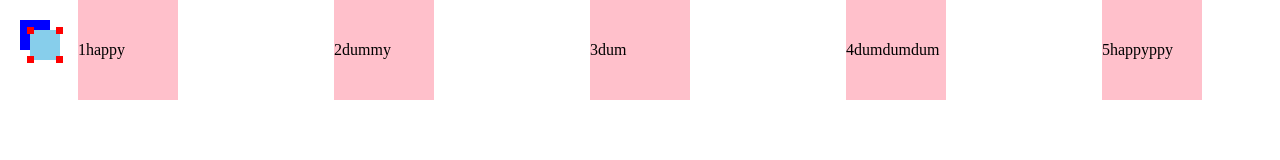
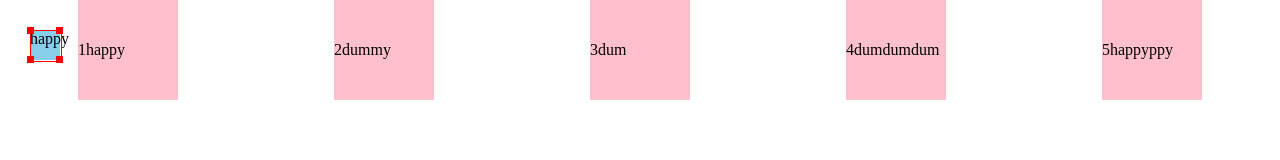
Before and after one commit to CHEWCHEWW/react-web-editor, a React app: page / in a window 1280 px wide. Shown: the top 160 px of the page. Built offline with nearby package versions, Linux system fonts and the light colour scheme.

Commit message:
[ADD]: Combine resize & draggable

```diff
--- a/src/components/App/index.tsx
+++ b/src/components/App/index.tsx
@@ -1,15 +1,15 @@
 import React from "react";
 
 import DnDDummy from "../DnDDummy";
-import Dummy from "../Dummy";
-import ResizeDummy from "../ResizeDummy";
+import Editor from "../Editor";
 
 const App = (): React.ReactElement => {
   return (
     <>
-      <Dummy left={20} top={20} />
       <DnDDummy />
-      <ResizeDummy top={30} left={30} width={30} height={30} minWidth={1} minHeight={1} />
+      <Editor top={30} left={30} width={30} height={30} minWidth={1} minHeight={1}>
+        <div>happy</div>
+      </Editor>
     </>
   );
 };
--- a/src/components/Dummy/index.tsx
+++ /dev/null
@@ -1,53 +0,0 @@
-import React, { useState, useEffect } from "react";
-import styled from "styled-components";
-
-import { ComponentLocation } from "../../types/ui";
-import useDraggable from "../../hooks/useDraggable";
-
-const Dummy: React.FC<ComponentLocation> = ({ left, top }): React.ReactElement => {
-  const {
-    handleDragStart,
-    handleDragEnd,
-    handleDragMove,
-    componentLocation,
-    isDragging,
-  } = useDraggable({ left, top });
-
-  const [componentInformation, setComponentInformation] = useState<ComponentLocation>({
-    left,
-    top,
-  });
-
-  useEffect(() => {
-    if (!isDragging) {
-      return;
-    }
-
-    document.addEventListener("mousemove", handleDragMove);
-
-    setComponentInformation((prev) => ({
-      ...prev,
-      ...componentLocation,
-    }));
-
-    return () => document.removeEventListener("mousemove", handleDragMove);
-  }, [handleDragMove, componentLocation, isDragging]);
-
-  return (
-    <Div
-      onMouseDown={handleDragStart}
-      onMouseUp={handleDragEnd}
-      style={componentInformation}
-    >
-    </Div>
-  );
-};
-
-const Div = styled.div`
-  width: 30px;
-  height: 30px;
-  background-color: blue;
-  position: absolute;
-`;
-
-export default Dummy;
--- a/src/components/ResizeDummy/index.tsx
+++ b/src/components/Editor/index.tsx
@@ -1,19 +1,21 @@
 import React, { useEffect, useState } from "react";
 import styled from "styled-components";
 
-import { ComponentStyle, ResizeProps } from "../../types/ui";
+import { ComponentStyle, EditorProps } from "../../types/ui";
 import { DIRECTIIONS } from "../../constants/location";
+import useDraggable from "../../hooks/useDraggable";
 import useResize from "../../hooks/useResize";
 
-const ResizeDummy: React.FC<ResizeProps> = ({
+const Editor: React.FC<EditorProps> = ({
   width,
   height,
   top,
   left,
-  minWidth = 1,
-  minHeight = 1,
+  minWidth,
+  minHeight,
+  children,
 }): React.ReactElement => {
-  const [componentStyle, setComponentStyle] = useState<ResizeProps>({
+  const [componentStyle, setComponentStyle] = useState<EditorProps>({
     width,
     height,
     top,
@@ -21,12 +23,34 @@ const ResizeDummy: React.FC<ResizeProps> = ({
     minWidth,
     minHeight,
   });
+
   const {
     handleMouseMove,
     handleMouseDown,
     handleMouseUp,
     isResizing,
   } = useResize({ componentStyle, onResize: setComponentStyle });
+
+  const {
+    handleDragStart,
+    handleDragEnd,
+    handleDragMove,
+    isDragging,
+  } = useDraggable({
+    left: componentStyle.left,
+    top: componentStyle.top,
+    onDrag: setComponentStyle
+  });
+
+  useEffect(() => {
+    if (!isDragging) {
+      return;
+    }
+
+    document.addEventListener("mousemove", handleDragMove);
+
+    return () => document.removeEventListener("mousemove", handleDragMove);
+  }, [handleDragMove, isDragging]);
 
   useEffect(() => {
     if (!isResizing) {
@@ -50,14 +74,27 @@ const ResizeDummy: React.FC<ResizeProps> = ({
       left={componentStyle.left}
       onMouseUp={handleMouseUp}
     >
+      <DraggableHandler
+        onMouseDown={handleDragStart}
+        onMouseUp={handleDragEnd}
+      />
       <ResizeHandlersWrapper>
         {DIRECTIIONS.map((item) => (
           <div key={item} className={item} onMouseDown={handleMouseDown} />
         ))}
       </ResizeHandlersWrapper>
+      {children}
     </Wrapper>
   );
 };
+
+const DraggableHandler = styled.div`
+  width: 100%;
+  height: 100%;
+  border: 1px solid red;
+  position: absolute;
+  cursor: move;
+`;
 
 const Wrapper = styled.div.attrs<ComponentStyle>(
   ({ width, height, left, top }) => ({
@@ -107,4 +144,4 @@ const ResizeHandlersWrapper = styled.div`
   }
 `;
 
-export default ResizeDummy;
+export default Editor;
--- a/src/hooks/useResize.ts
+++ b/src/hooks/useResize.ts
@@ -1,7 +1,7 @@
 import React, { useCallback, useState } from "react";
 
 import { changeComponentLocationByHandler } from "../utils/ui";
-import { ResizeProps } from "../types/ui";
+import { ResizeProps, Dispatcher } from "../types/ui";
 
 interface ComponentInformation {
   isResizing: boolean
@@ -10,8 +10,6 @@ interface ComponentInformation {
   currentX: number
   currentY: number
 }
-
-type Dispatcher<S> = React.Dispatch<React.SetStateAction<S>>;
 
 interface UseResizeProps {
   componentStyle: ResizeProps
```
Also changed, not shown: src/hooks/useDraggable.ts (+0 -8 lines), src/types/ui.ts (+11 -0 lines).
